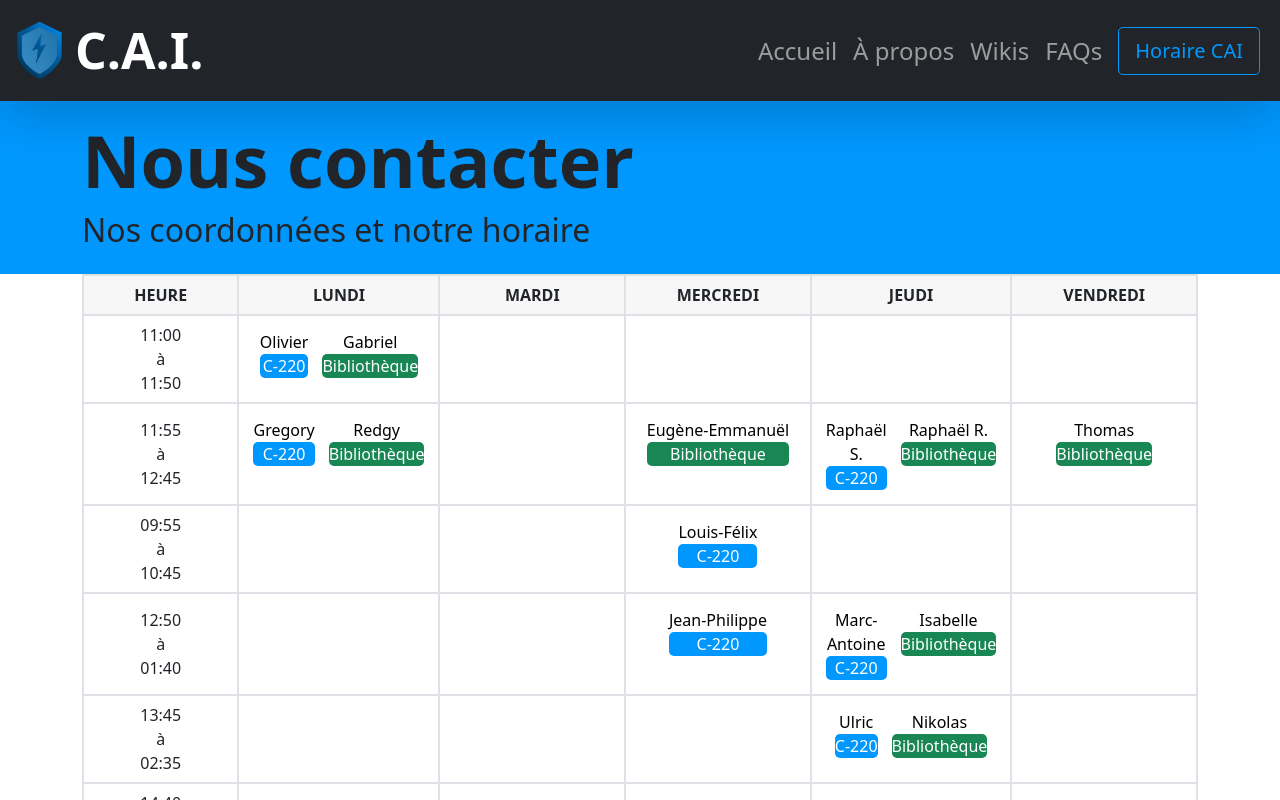
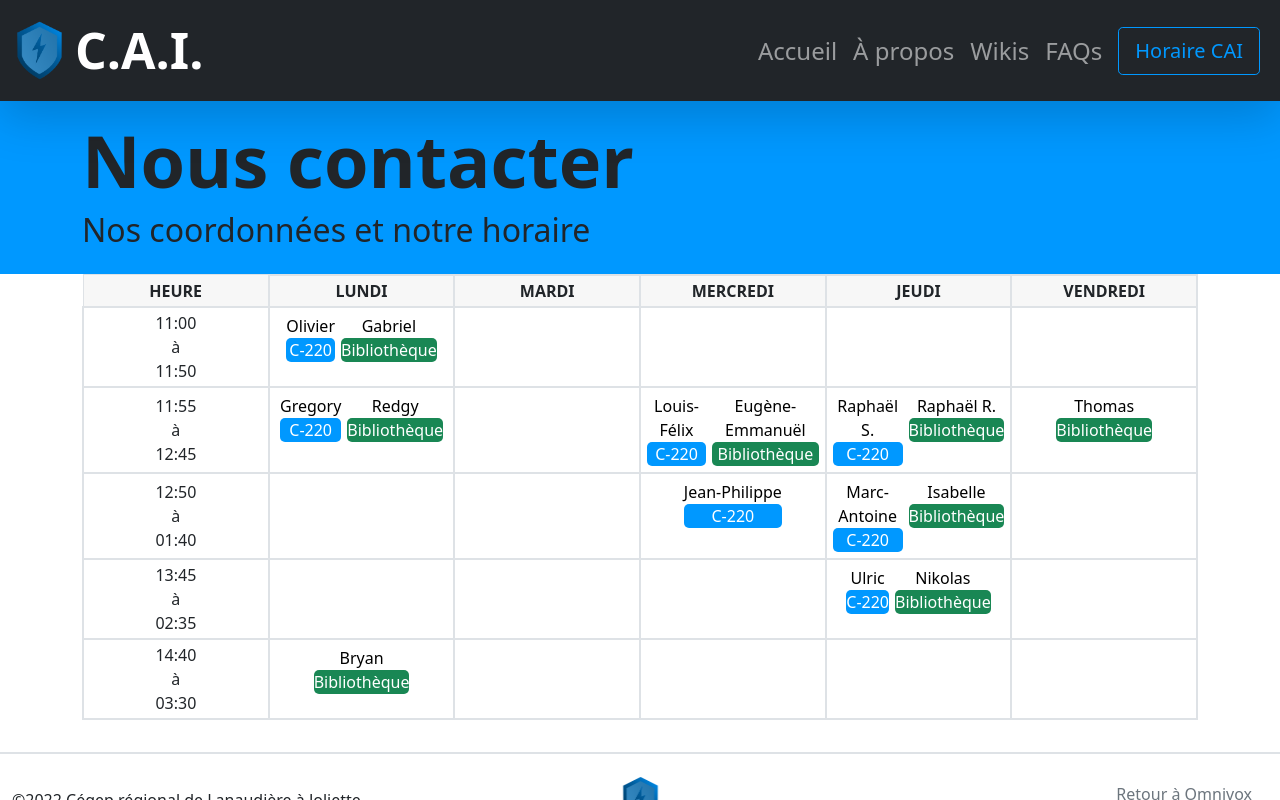
Before and after one commit to darkhappy/projet-soutien, a React (Create React App) app: page /contact in a window 1280 px wide. Shown: the top 800 px of the page. Built offline with nearby package versions, Linux system fonts and the light colour scheme.

Commit message:
Update some shit

```diff
--- a/src/data/schedule.json
+++ b/src/data/schedule.json
@@ -15,7 +15,7 @@
   },
   {
     "person": "Louis-Félix",
-    "start": "09:55",
+    "start": "11:55",
     "day": 3,
     "local": "C-220",
     "color": "bg-brown"
--- a/src/routes/Contact/Contact.jsx
+++ b/src/routes/Contact/Contact.jsx
@@ -26,7 +26,7 @@ export default function Contact() {
           <table className="table table-bordered text-center ">
             <thead>
               <tr className="bg-light-gray">
-                <th className="text-uppercase border-2">Heure</th>
+                <th className="text-uppercase border-1">Heure</th>
                 <th className="text-uppercase border-2">Lundi</th>
                 <th className="text-uppercase border-2">Mardi</th>
                 <th className="text-uppercase border-2">Mercredi</th>
--- a/src/routes/Contact/contact.css
+++ b/src/routes/Contact/contact.css
@@ -137,7 +137,7 @@
 }
 .table td,
 .table th {
-  padding: 0.438rem;
+  padding: 3px;
   vertical-align: top;
   border-top: 1px solid #dee2e6;
 }
```
